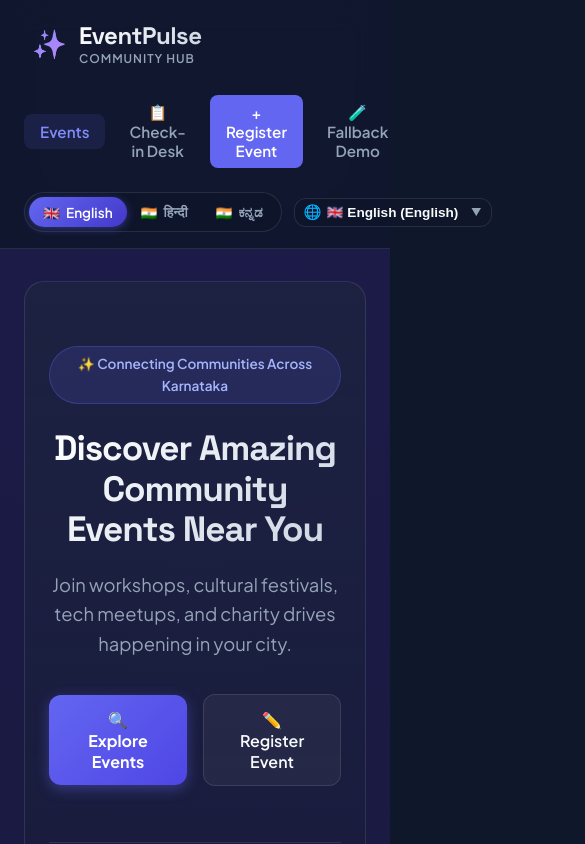
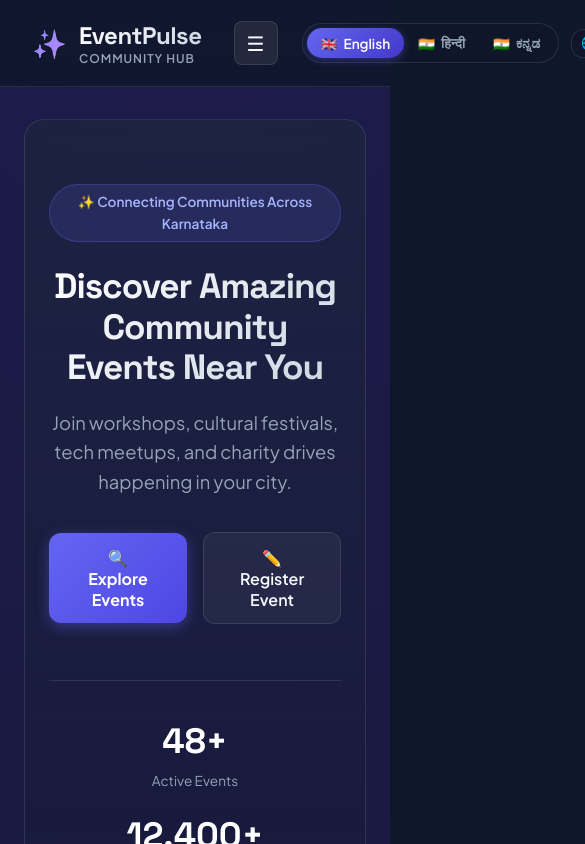
Before and after one commit to KHUSHIMERN/MERN, a React app in the folder frontend/: page / in a window 390 px wide. Shown: the top 844 px of the page, 585 px wide, since content can reach past the window. Built offline with nearby package versions, Linux system fonts and the light colour scheme; the HTML template or start-up script is replaced by a standard one.

Commit message:
PRJ-8098-0048 #done #time 1h ready

```diff
--- a/frontend/src/App.css
+++ b/frontend/src/App.css
@@ -82,6 +82,22 @@
   text-transform: uppercase;
   letter-spacing: 0.08em;
   font-weight: 600;
+}
+
+.mobile-menu-toggle {
+  display: none;
+  background: rgba(255, 255, 255, 0.08);
+  color: var(--text-main);
+  border: 1px solid var(--border-color);
+  font-size: 1.25rem;
+  padding: 0.5rem 0.75rem;
+  border-radius: var(--radius-sm);
+  cursor: pointer;
+  transition: all 0.2s ease;
+}
+
+.mobile-menu-toggle:hover {
+  background: rgba(255, 255, 255, 0.15);
 }
 
 .header-nav {
@@ -1005,7 +1021,37 @@
 /* Responsive adjustments */
 @media (max-width: 900px) {
   .header-container {
-    flex-wrap: wrap;
+    position: relative;
+    flex-wrap: nowrap;
+  }
+
+  .mobile-menu-toggle {
+    display: flex;
+    align-items: center;
+    justify-content: center;
+    margin-left: auto;
+  }
+
+  .header-nav {
+    display: none;
+  }
+
+  .header-nav.mobile-nav-open {
+    display: flex;
+    flex-direction: column;
+    align-items: stretch;
+    position: absolute;
+    top: 100%;
+    left: 1rem;
+    right: 1rem;
+    background: rgba(15, 23, 42, 0.95);
+    backdrop-filter: blur(16px);
+    padding: 1.25rem;
+    border-radius: var(--radius-md);
+    border: 1px solid var(--border-highlight);
+    box-shadow: 0 10px 30px rgba(0, 0, 0, 0.6);
+    z-index: 999;
+    gap: 0.75rem;
   }
 
   .hero-title {
--- a/frontend/src/components/EventRegistrationForm.jsx
+++ b/frontend/src/components/EventRegistrationForm.jsx
@@ -1,73 +1,10 @@
-import React, { useState, useEffect, useRef } from 'react';
+import React, { useState } from 'react';
 import { useTranslation } from 'react-i18next';
+import { useFocusTrap } from '../hooks/useFocusTrap';
 
 export function EventRegistrationForm({ selectedEvent, onClose }) {
   const { t } = useTranslation();
-  const modalRef = useRef(null);
-  const previouslyFocusedElement = useRef(null);
-
-  const [formData, setFormData] = useState({
-    fullName: '',
-    email: '',
-    ticketType: 'standard',
-    attendees: 1,
-    notes: '',
-    agreeTerms: false,
-  });
-  const [isSubmitted, setIsSubmitted] = useState(false);
-  const [errorMsg, setErrorMsg] = useState('');
-
-  // Store previously focused element and restore focus when modal closes
-  useEffect(() => {
-    previouslyFocusedElement.current = document.activeElement;
-
-    const timer = setTimeout(() => {
-      if (modalRef.current) {
-        const firstInput = modalRef.current.querySelector('#fullName') || modalRef.current.querySelector('button, input, select, textarea');
-        if (firstInput) firstInput.focus();
-      }
-    }, 50);
-
-    return () => {
-      clearTimeout(timer);
-      if (previouslyFocusedElement.current && typeof previouslyFocusedElement.current.focus === 'function') {
-        previouslyFocusedElement.current.focus();
-      }
-    };
-  }, []);
-
-  // Trap focus inside modal & handle Escape key
-  useEffect(() => {
-    const handleKeyDown = (e) => {
-      if (e.key === 'Escape') {
-        onClose();
-        return;
-      }
-
-      if (e.key === 'Tab' && modalRef.current) {
-        const focusables = Array.from(
-          modalRef.current.querySelectorAll(
-            'button:not([disabled]), [href], input:not([disabled]), select:not([disabled]), textarea:not([disabled]), [tabindex]:not([tabindex="-1"])'
-          )
-        );
-        if (focusables.length === 0) return;
-
-        const firstElement = focusables[0];
-        const lastElement = focusables[focusables.length - 1];
-
-        if (e.shiftKey && document.activeElement === firstElement) {
-          e.preventDefault();
-          lastElement.focus();
-        } else if (!e.shiftKey && document.activeElement === lastElement) {
-          e.preventDefault();
-          firstElement.focus();
-        }
-      }
-    };
-
-    document.addEventListener('keydown', handleKeyDown);
-    return () => document.removeEventListener('keydown', handleKeyDown);
-  }, [onClose]);
+  const modalRef = useFocusTrap(true, onClose);
 
   const eventTitle = selectedEvent?.itemKey
     ? t(`events.items.${selectedEvent.itemKey}.title`)
--- a/frontend/src/components/Header.jsx
+++ b/frontend/src/components/Header.jsx
@@ -1,9 +1,23 @@
-import React from 'react';
+import React, { useState } from 'react';
 import { useTranslation } from 'react-i18next';
 import { LanguageSelector } from './LanguageSelector';
+import { useFocusTrap } from '../hooks/useFocusTrap';
 
 export function Header({ activeTab, setActiveTab, onOpenRegisterModal }) {
   const { t } = useTranslation();
+  const [isMobileMenuOpen, setIsMobileMenuOpen] = useState(false);
+
+  const mobileNavRef = useFocusTrap(isMobileMenuOpen, () => setIsMobileMenuOpen(false));
+
+  const handleNavClick = (tab) => {
+    setActiveTab(tab);
+    setIsMobileMenuOpen(false);
+  };
+
+  const handleRegisterClick = () => {
+    onOpenRegisterModal();
+    setIsMobileMenuOpen(false);
+  };
 
   return (
     <header className="global-header">
@@ -12,7 +26,7 @@ export function Header({ activeTab, setActiveTab, onOpenRegisterModal }) {
         <button
           type="button"
           className="header-brand"
-          onClick={() => setActiveTab('events')}
+          onClick={() => handleNavClick('events')}
         >
           <div className="brand-logo-icon">✨</div>
           <div className="brand-titles">
@@ -21,12 +35,27 @@ export function Header({ activeTab, setActiveTab, onOpenRegisterModal }) {
           </div>
         </button>
 
-        {/* Navigation Links */}
-        <nav className="header-nav" aria-label="Main Navigation">
+        {/* Mobile Menu Toggle Button */}
+        <button
+          type="button"
+          className="mobile-menu-toggle"
+          onClick={() => setIsMobileMenuOpen(!isMobileMenuOpen)}
+          aria-expanded={isMobileMenuOpen}
+          aria-label={isMobileMenuOpen ? 'Close navigation menu' : 'Open navigation menu'}
+        >
+          {isMobileMenuOpen ? '✕' : '☰'}
+        </button>
+
+        {/* Navigation Links & Mobile Nav with Focus Trap */}
+        <nav
+          className={`header-nav ${isMobileMenuOpen ? 'mobile-nav-open' : ''}`}
+          aria-label="Main Navigation"
+          ref={mobileNavRef}
+        >
           <button
             type="button"
             className={`nav-link ${activeTab === 'events' ? 'active' : ''}`}
-            onClick={() => setActiveTab('events')}
+            onClick={() => handleNavClick('events')}
           >
             {t('header.nav.events', 'Events')}
           </button>
@@ -34,7 +63,7 @@ export function Header({ activeTab, setActiveTab, onOpenRegisterModal }) {
           <button
             type="button"
             className={`nav-link nav-link-checkin ${activeTab === 'checkin' ? 'active' : ''}`}
-            onClick={() => setActiveTab('checkin')}
+            onClick={() => handleNavClick('checkin')}
           >
             📋 {t('header.nav.checkin', 'Check-in Desk')}
           </button>
@@ -42,7 +71,7 @@ export function Header({ activeTab, setActiveTab, onOpenRegisterModal }) {
           <button
             type="button"
             className="nav-link nav-link-highlight"
-            onClick={onOpenRegisterModal}
+            onClick={handleRegisterClick}
           >
             + {t('header.nav.register', 'Register Event')}
           </button>
@@ -50,7 +79,7 @@ export function Header({ activeTab, setActiveTab, onOpenRegisterModal }) {
           <button
             type="button"
             className={`nav-link ${activeTab === 'fallbackDemo' ? 'active' : ''}`}
-            onClick={() => setActiveTab('fallbackDemo')}
+            onClick={() => handleNavClick('fallbackDemo')}
           >
             🧪 {t('header.nav.fallbackDemo', 'Fallback Demo')}
           </button>
--- /dev/null
+++ b/frontend/src/hooks/useFocusTrap.js
@@ -0,0 +1,76 @@
+import { useEffect, useRef } from 'react';
+
+/**
+ * Custom React hook for trapping keyboard focus inside a modal, dialog, or mobile menu container,
+ * and restoring focus to the triggering opener element upon closing.
+ *
+ * @param {boolean} isOpen - Whether the target modal/menu container is currently open
+ * @param {Function} onClose - Callback function to invoke when Escape key is pressed
+ * @returns {React.RefObject} containerRef - Attach this ref to the modal/menu container div
+ */
+export function useFocusTrap(isOpen, onClose) {
+  const containerRef = useRef(null);
+  const triggerElementRef = useRef(null);
+
+  useEffect(() => {
+    if (!isOpen) return;
+
+    // Save active element that opened the modal or menu
+    triggerElementRef.current = document.activeElement;
+
+    // Focus the first interactive control inside container
+    const timer = setTimeout(() => {
+      if (containerRef.current) {
+        const focusableSelector =
+          'button:not([disabled]), [href], input:not([disabled]), select:not([disabled]), textarea:not([disabled]), [tabindex]:not([tabindex="-1"])';
+        const firstFocusable = containerRef.current.querySelector(focusableSelector);
+        if (firstFocusable && typeof firstFocusable.focus === 'function') {
+          firstFocusable.focus();
+        }
+      }
+    }, 50);
+
+    const handleKeyDown = (e) => {
+      if (e.key === 'Escape' && typeof onClose === 'function') {
+        onClose();
+        return;
+      }
+
+      if (e.key === 'Tab' && containerRef.current) {
+        const focusables = Array.from(
+          containerRef.current.querySelectorAll(
+            'button:not([disabled]), [href], input:not([disabled]), select:not([disabled]), textarea:not([disabled]), [tabindex]:not([tabindex="-1"])'
+          )
+        );
+        if (focusables.length === 0) return;
+
+        const firstElement = focusables[0];
+        const lastElement = focusables[focusables.length - 1];
+
+        if (e.shiftKey && document.activeElement === firstElement) {
+          e.preventDefault();
+          lastElement.focus();
+        } else if (!e.shiftKey && document.activeElement === lastElement) {
+          e.preventDefault();
+          firstElement.focus();
+        }
+      }
+    };
+
+    document.addEventListener('keydown', handleKeyDown);
+
+    return () => {
+      clearTimeout(timer);
+      document.removeEventListener('keydown', handleKeyDown);
+
+      // Restore focus to opener element upon closing
+      if (triggerElementRef.current && typeof triggerElementRef.current.focus === 'function') {
+        triggerElementRef.current.focus();
+      }
+    };
+  }, [isOpen, onClose]);
+
+  return containerRef;
+}
+
+export default useFocusTrap;
```
